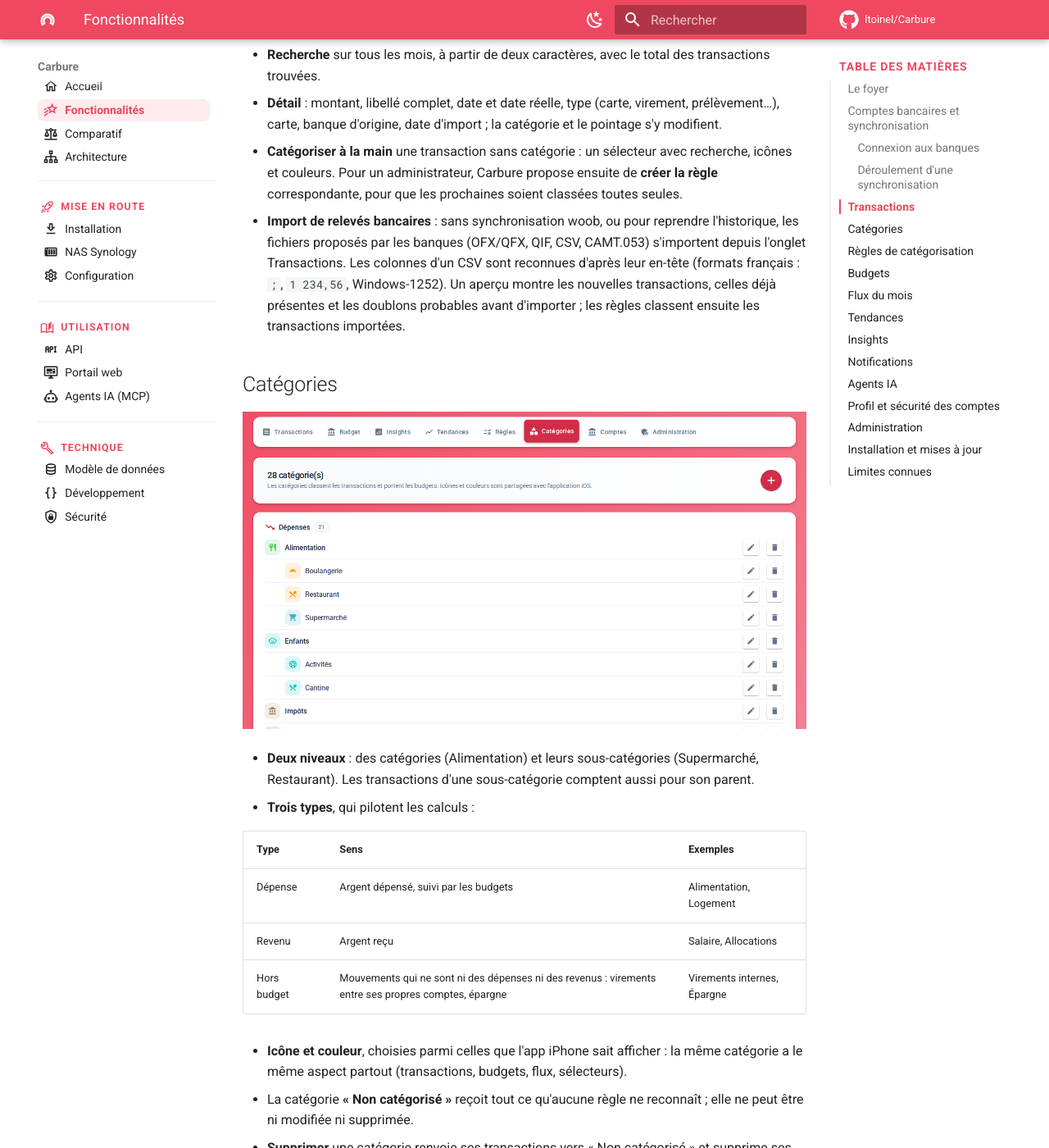
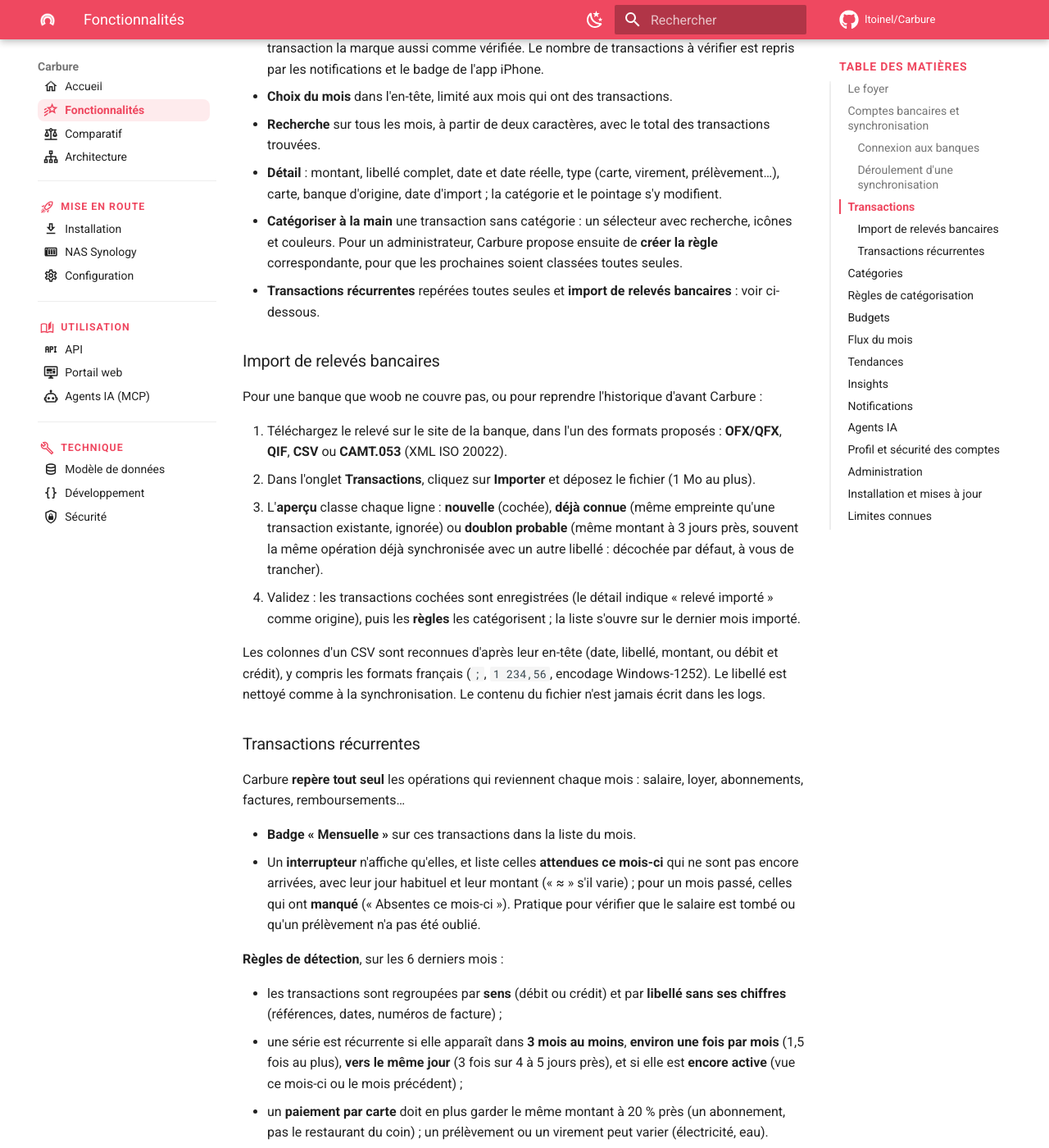
Before and after one commit to ltoinel/Carbure, an MkDocs documentation site: the page built from docs/fonctionnalites.md, in a window 1280 px wide and 1400 px high, scrolled down 3230 px. Shown: the whole window at 82% size. Built offline with MkDocs 1.6.1 and Material for MkDocs 9.7.7, drawn with Linux system fonts in a browser that asks for light colours; comment, search, counter and statistics services are not loaded; some of the changed text lies outside the part shown.

Commit message:
MAJ Documentaire

```diff
--- a/docs/fonctionnalites.md
+++ b/docs/fonctionnalites.md
@@ -71,7 +71,9 @@
    configuration.
 3. **Dédoublonnage** : chaque opération reçoit une empreinte (date réelle, libellé nettoyé,
    montant) ; une opération déjà connue n'est jamais importée deux fois, même synchronisée
-   plusieurs fois ou par deux utilisateurs.
+   plusieurs fois ou par deux utilisateurs. Des opérations **identiques reçues ensemble**
+   (deux cafés le même jour, au même prix) sont bien gardées toutes les deux : elles sont
+   distinguées par leur rang.
 4. **Mois de rattachement** : un **virement daté après le 25** est rattaché au **1er du mois
    suivant** (un salaire versé le 28 compte pour le mois qu'il finance) ; la date réelle
    reste visible dans le détail de la transaction.
@@ -102,6 +104,7 @@
   vérifiées sont en gras ; un interrupteur n'affiche qu'elles, avec leur nombre. Catégoriser
   une transaction la marque aussi comme vérifiée. Le nombre de transactions à vérifier est
   repris par les notifications et le badge de l'app iPhone.
+- **Choix du mois** dans l'en-tête, limité aux mois qui ont des transactions.
 - **Recherche** sur tous les mois, à partir de deux caractères, avec le total des
   transactions trouvées.
 - **Détail** : montant, libellé complet, date et date réelle, type (carte, virement,
@@ -110,12 +113,50 @@
 - **Catégoriser à la main** une transaction sans catégorie : un sélecteur avec recherche,
   icônes et couleurs. Pour un administrateur, Carbure propose ensuite de **créer la règle**
   correspondante, pour que les prochaines soient classées toutes seules.
-- **Import de relevés bancaires** : sans synchronisation woob, ou pour reprendre
-  l'historique, les fichiers proposés par les banques (OFX/QFX, QIF, CSV, CAMT.053) s'importent
-  depuis l'onglet Transactions. Les colonnes d'un CSV sont reconnues d'après leur en-tête
-  (formats français : `;`, `1 234,56`, Windows-1252). Un aperçu montre les nouvelles
-  transactions, celles déjà présentes et les doublons probables avant d'importer ; les règles
-  classent ensuite les transactions importées.
+- **Transactions récurrentes** repérées toutes seules et **import de relevés bancaires** :
+  voir ci-dessous.
+
+### Import de relevés bancaires
+
+Pour une banque que woob ne couvre pas, ou pour reprendre l'historique d'avant Carbure :
+
+1. Téléchargez le relevé sur le site de la banque, dans l'un des formats proposés :
+   **OFX/QFX**, **QIF**, **CSV** ou **CAMT.053** (XML ISO 20022).
+2. Dans l'onglet **Transactions**, cliquez sur **Importer** et déposez le fichier (1 Mo au
+   plus).
+3. L'**aperçu** classe chaque ligne : **nouvelle** (cochée), **déjà connue** (même empreinte
+   qu'une transaction existante, ignorée) ou **doublon probable** (même montant à 3 jours
+   près, souvent la même opération déjà synchronisée avec un autre libellé : décochée par
+   défaut, à vous de trancher).
+4. Validez : les transactions cochées sont enregistrées (le détail indique « relevé
+   importé » comme origine), puis les **règles** les catégorisent ; la liste s'ouvre sur le
+   dernier mois importé.
+
+Les colonnes d'un CSV sont reconnues d'après leur en-tête (date, libellé, montant, ou débit et
+crédit), y compris les formats français (`;`, `1 234,56`, encodage Windows-1252). Le libellé
+est nettoyé comme à la synchronisation. Le contenu du fichier n'est jamais écrit dans les
+logs.
+
+### Transactions récurrentes
+
+Carbure **repère tout seul** les opérations qui reviennent chaque mois : salaire, loyer,
+abonnements, factures, remboursements…
+
+- **Badge « Mensuelle »** sur ces transactions dans la liste du mois.
+- Un **interrupteur** n'affiche qu'elles, et liste celles **attendues ce mois-ci** qui ne sont
+  pas encore arrivées, avec leur jour habituel et leur montant (« ≈ » s'il varie) ; pour un
+  mois passé, celles qui ont **manqué** (« Absentes ce mois-ci »). Pratique pour vérifier que
+  le salaire est tombé ou qu'un prélèvement n'a pas été oublié.
+
+**Règles de détection**, sur les 6 derniers mois :
+
+- les transactions sont regroupées par **sens** (débit ou crédit) et par **libellé sans ses
+  chiffres** (références, dates, numéros de facture) ;
+- une série est récurrente si elle apparaît dans **3 mois au moins**, **environ une fois par
+  mois** (1,5 fois au plus), **vers le même jour** (3 fois sur 4 à 5 jours près), et si elle
+  est **encore active** (vue ce mois-ci ou le mois précédent) ;
+- un **paiement par carte** doit en plus garder le même montant à 20 % près (un abonnement,
+  pas le restaurant du coin) ; un prélèvement ou un virement peut varier (électricité, eau).
 
 ## Catégories
 
@@ -327,8 +368,9 @@
 
 - Les **montants sont en euros** ; pas de gestion de plusieurs devises.
 - Les banques couvertes sont celles de **woob**, surtout françaises.
-- Pas d'**import de fichiers** (CSV, OFX) : les transactions viennent de la synchronisation.
-- Pas d'**opérations récurrentes** ni d'**objectifs d'épargne**.
+- Les opérations récurrentes sont **détectées**, pas **planifiées** : pas d'échéancier de
+  factures ni de prévision du solde.
+- Pas d'**objectifs d'épargne**.
 - L'app native est sur **iPhone** ; sur Android, le portail web s'utilise dans le
   navigateur.
 
```
Also changed, not shown: README.fr.md (+4 -2 lines), README.md (+4 -2 lines), docs/comparatif.md (+1 -1 lines), docs/index.md (+11 -3 lines), docs/assets/carbure-header-logo.jpg (added), docs/assets/carbure-header.jpg (added).
